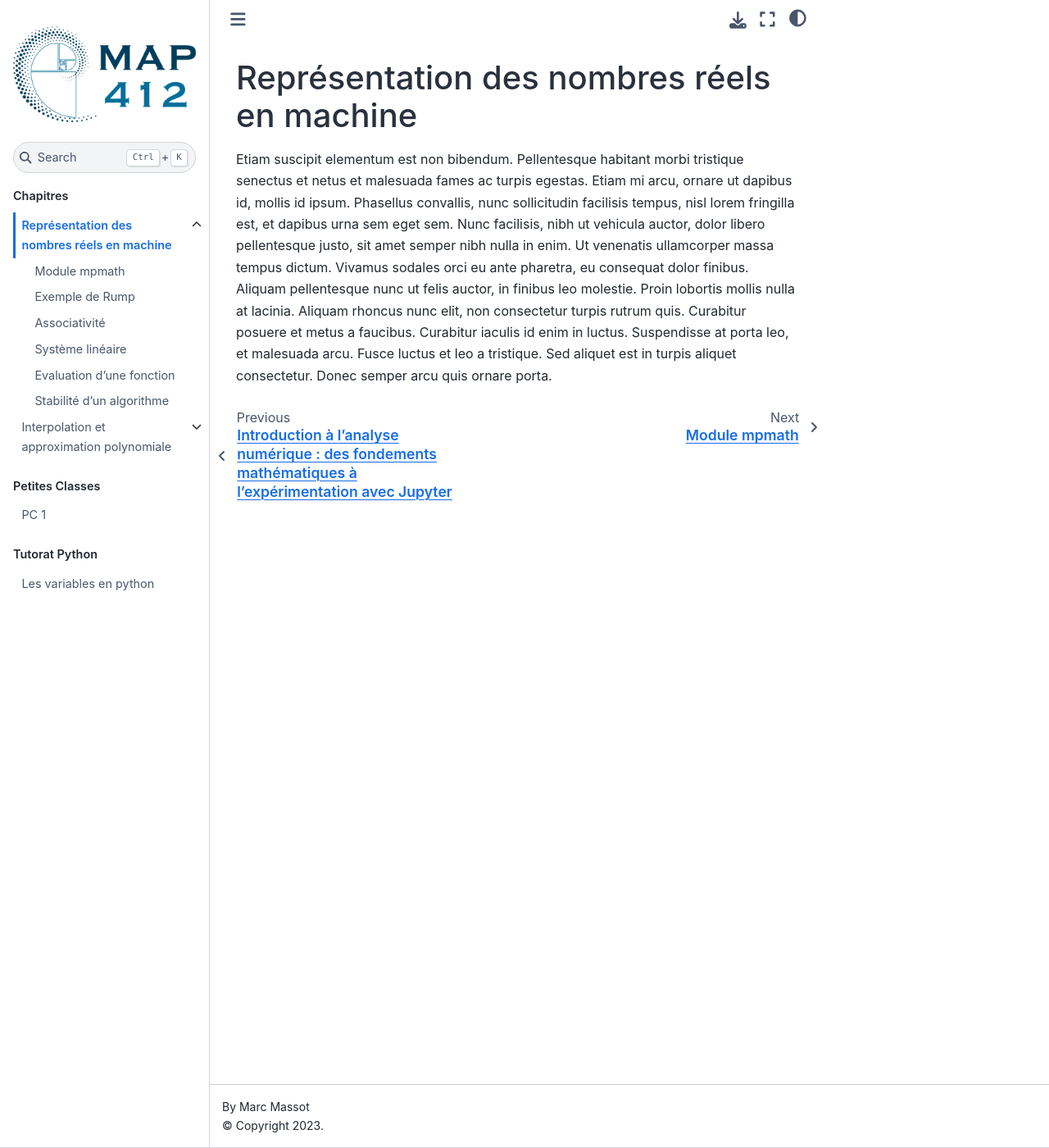
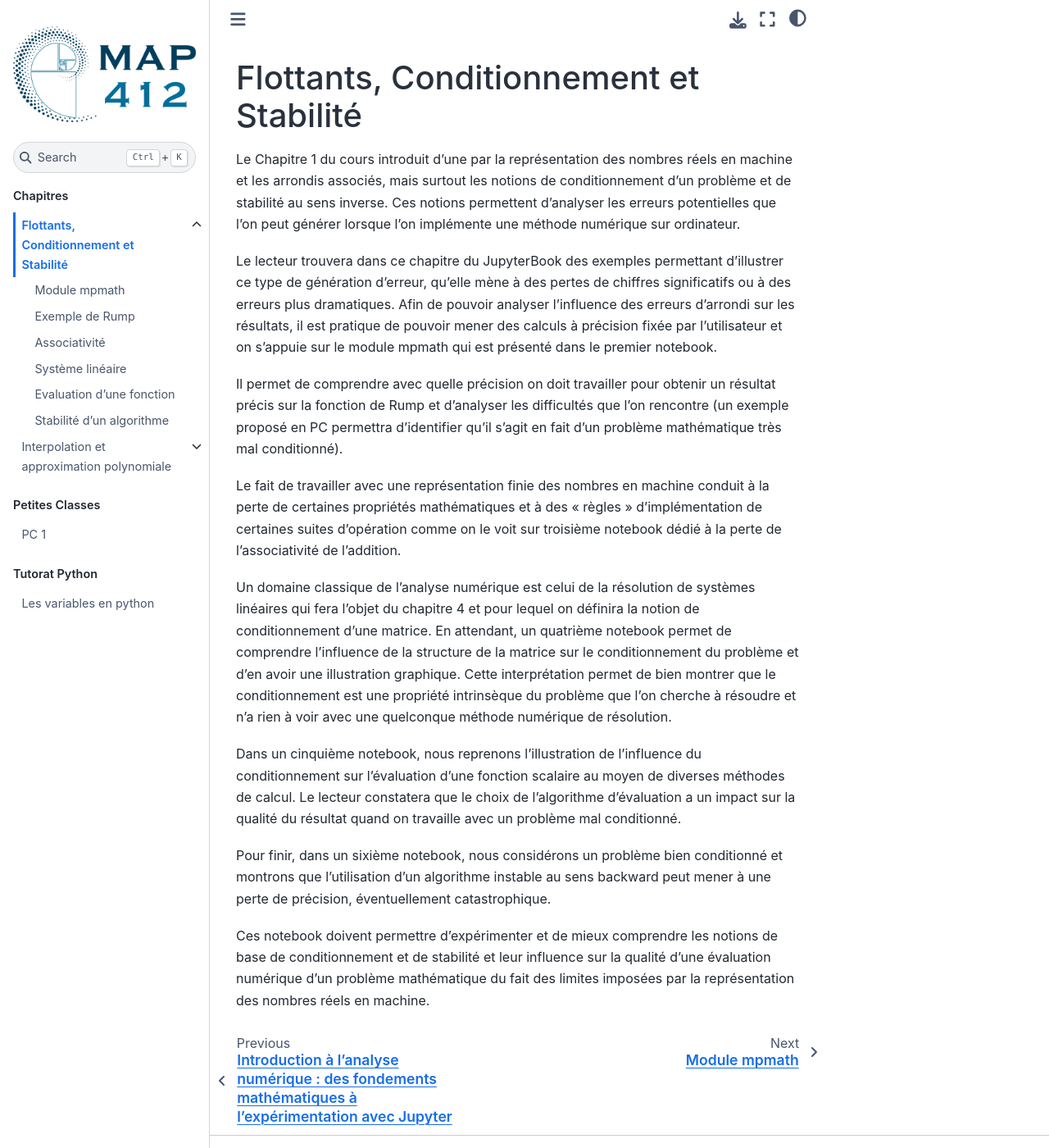
Before and after one commit to seriesl/jupyterbook, a Jupyter Book: the page built from content/chapter/float/float.md, in a window 1280 px wide and 1400 px high. Shown: the whole window at 82% size. Built offline with Jupyter Book 1.0.4 settings and Sphinx 7.4.7 and the Sphinx Book theme 1.1.4, drawn with Linux system fonts in a browser that asks for light colours; comment, search, counter and statistics services are not loaded.

Commit message:
Update float.md

```diff
--- a/content/chapter/float/float.md
+++ b/content/chapter/float/float.md
@@ -1,3 +1,17 @@
-# Représentation des nombres réels en machine
+# Flottants, Conditionnement et Stabilité
 
-Etiam suscipit elementum est non bibendum. Pellentesque habitant morbi tristique senectus et netus et malesuada fames ac turpis egestas. Etiam mi arcu, ornare ut dapibus id, mollis id ipsum. Phasellus convallis, nunc sollicitudin facilisis tempus, nisl lorem fringilla est, et dapibus urna sem eget sem. Nunc facilisis, nibh ut vehicula auctor, dolor libero pellentesque justo, sit amet semper nibh nulla in enim. Ut venenatis ullamcorper massa tempus dictum. Vivamus sodales orci eu ante pharetra, eu consequat dolor finibus. Aliquam pellentesque nunc ut felis auctor, in finibus leo molestie. Proin lobortis mollis nulla at lacinia. Aliquam rhoncus nunc elit, non consectetur turpis rutrum quis. Curabitur posuere et metus a faucibus. Curabitur iaculis id enim in luctus. Suspendisse at porta leo, et malesuada arcu. Fusce luctus et leo a tristique. Sed aliquet est in turpis aliquet consectetur. Donec semper arcu quis ornare porta.
+Le Chapitre 1 du cours introduit d’une par la représentation des nombres réels en machine et les arrondis associés, mais surtout les notions de conditionnement d’un problème et de stabilité au sens inverse. Ces notions permettent d’analyser les erreurs potentielles que l’on peut générer lorsque l’on implémente une méthode numérique sur ordinateur.
+
+Le lecteur trouvera dans ce chapitre du JupyterBook des exemples permettant d’illustrer ce type de génération d’erreur, qu’elle mène à des pertes de chiffres significatifs ou à des erreurs plus dramatiques. Afin de pouvoir analyser l’influence des erreurs d’arrondi sur les résultats, il est pratique de pouvoir mener des calculs à précision fixée par l’utilisateur et on s’appuie sur le module mpmath qui est présenté dans le premier notebook.
+
+Il permet de comprendre avec quelle précision on doit travailler pour obtenir un résultat précis sur la fonction de Rump et d’analyser les difficultés que l’on rencontre (un exemple proposé en PC permettra d’identifier qu’il s’agit en fait d’un problème mathématique très mal conditionné).
+
+Le fait de travailler avec une représentation finie des nombres en machine conduit à la perte de certaines propriétés mathématiques et à des « règles » d’implémentation de certaines suites d’opération comme on le voit sur troisième notebook dédié à la perte de l’associativité de l’addition.
+
+Un domaine classique de l’analyse numérique est celui de la résolution de systèmes linéaires qui fera l’objet du chapitre 4 et pour lequel on définira la notion de conditionnement d’une matrice. En attendant, un quatrième notebook permet de comprendre l’influence de la structure de la matrice sur le conditionnement du problème et d’en avoir une illustration graphique. Cette interprétation permet de bien montrer que le conditionnement est une propriété intrinsèque du problème que l’on cherche à résoudre et n’a rien à voir avec une quelconque méthode numérique de résolution.
+
+Dans un cinquième notebook, nous reprenons l’illustration de l’influence du conditionnement sur l’évaluation d’une fonction scalaire au moyen de diverses méthodes de calcul. Le lecteur constatera que le choix de l’algorithme d’évaluation a un impact sur la qualité du résultat quand on travaille avec un problème mal conditionné.
+
+Pour finir, dans un sixième notebook, nous considérons un problème bien conditionné et montrons que l’utilisation d’un algorithme instable au sens backward peut mener à une perte de précision, éventuellement catastrophique.
+
+Ces notebook doivent permettre d’expérimenter et de mieux comprendre les notions de base de conditionnement et de stabilité et leur influence sur la qualité d’une évaluation numérique d’un problème mathématique du fait des limites imposées par la représentation des nombres réels en machine.
```
